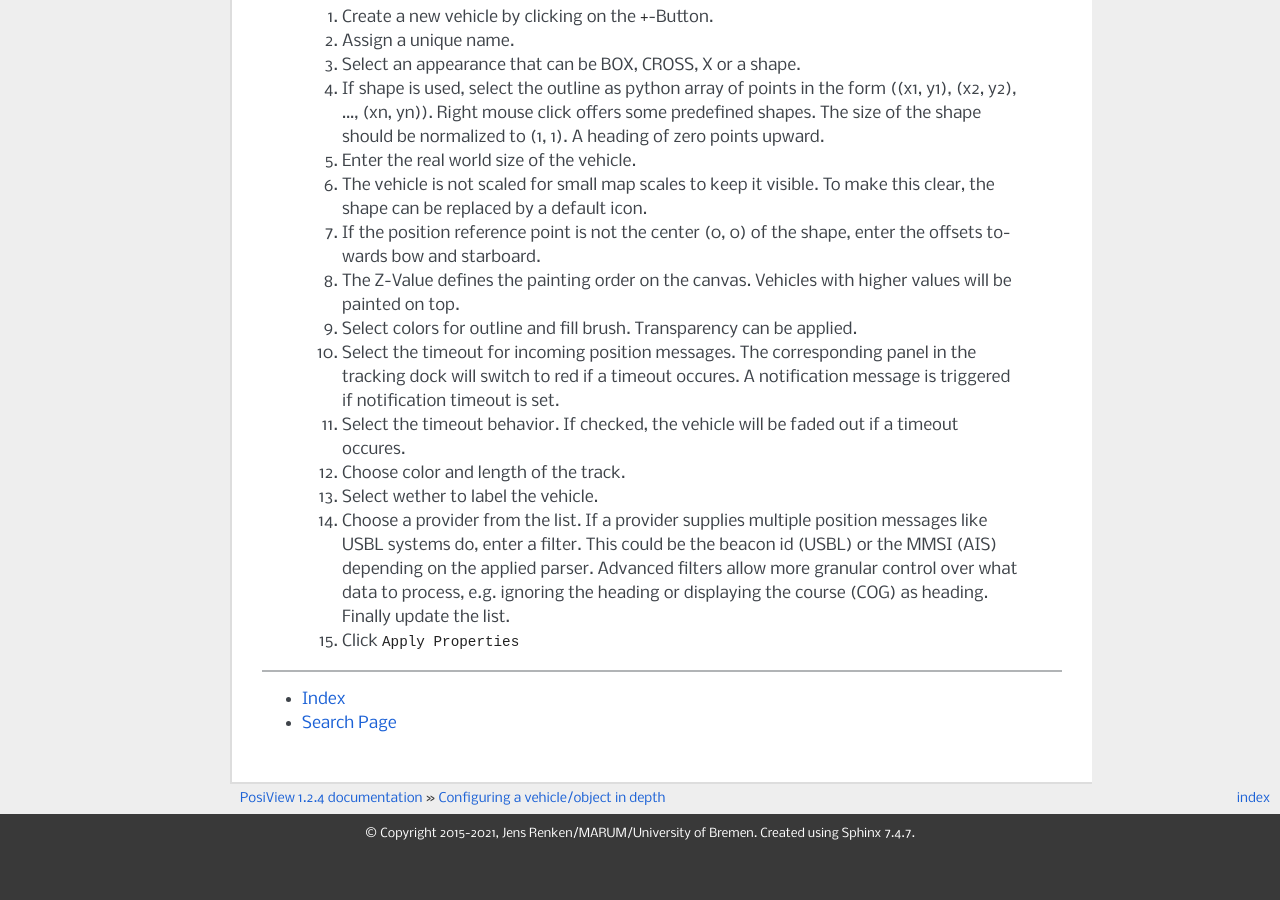
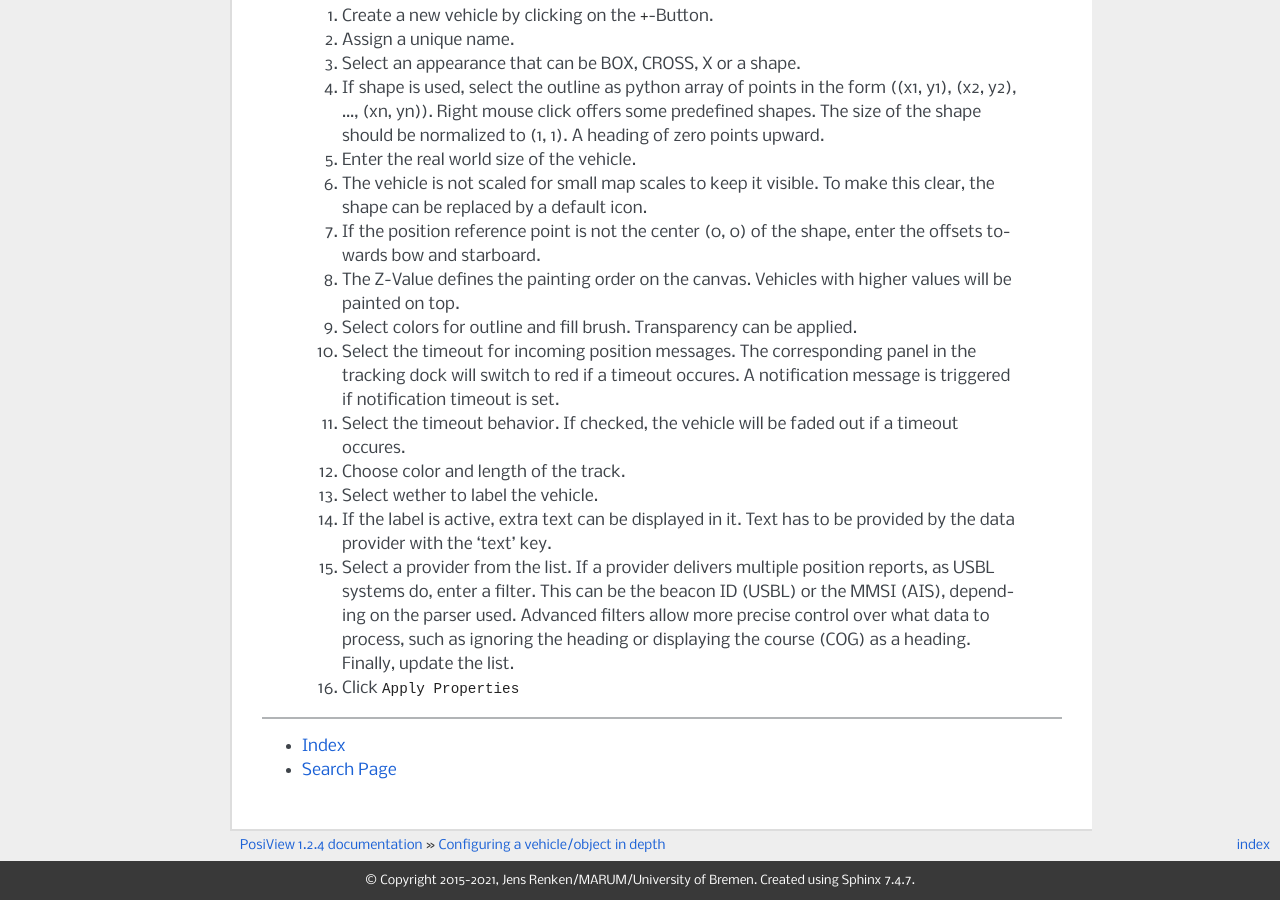
Before and after one commit to jrenken/qgis-PosiView, a Sphinx documentation site: the page built from help/source/vehicle.rst, in a window 1280 px wide and 900 px high, scrolled down 1029 px. Built offline with Sphinx 7.4.7, drawn with Linux system fonts in a browser that asks for light colours; formulas are drawn with MathJax 3; before the commit the page ends 1882 px from its top, so only the background shows below that.

Commit message:
update documentation

```diff
--- a/help/source/vehicle.rst
+++ b/help/source/vehicle.rst
@@ -29,10 +29,11 @@ Configuring a vehicle/object in depth
   #. Select the timeout behavior. If checked, the vehicle will be faded out if a timeout occures.
   #. Choose color and length of the track.
   #. Select wether to label the vehicle.
-  #. Choose a provider from the list. If a provider supplies multiple position messages like USBL systems do, enter a filter.
-     This could be the beacon id (USBL) or the MMSI (AIS) depending on the applied parser.
-     Advanced filters allow more granular control over what data to process, e.g. ignoring the heading or displaying the course (COG) as heading.
-     Finally update the list.
+  #. If the label is active, extra text can be displayed in it. Text has to be provided by the data provider with the 'text' key.
+  #. Select a provider from the list. If a provider delivers multiple position reports, as USBL systems do, enter a filter.
+     This can be the beacon ID (USBL) or the MMSI (AIS), depending on the parser used.
+     Advanced filters allow more precise control over what data to process, such as ignoring the heading or displaying the course (COG) as a heading.
+     Finally, update the list.
   #. Click  ``Apply Properties``
 
 ==================
```
Also changed, not shown: help/source/protocol.rst (+15 -0 lines), help/source/provider.rst (+15 -14 lines), help/source/_static/config_vehicles.png.
